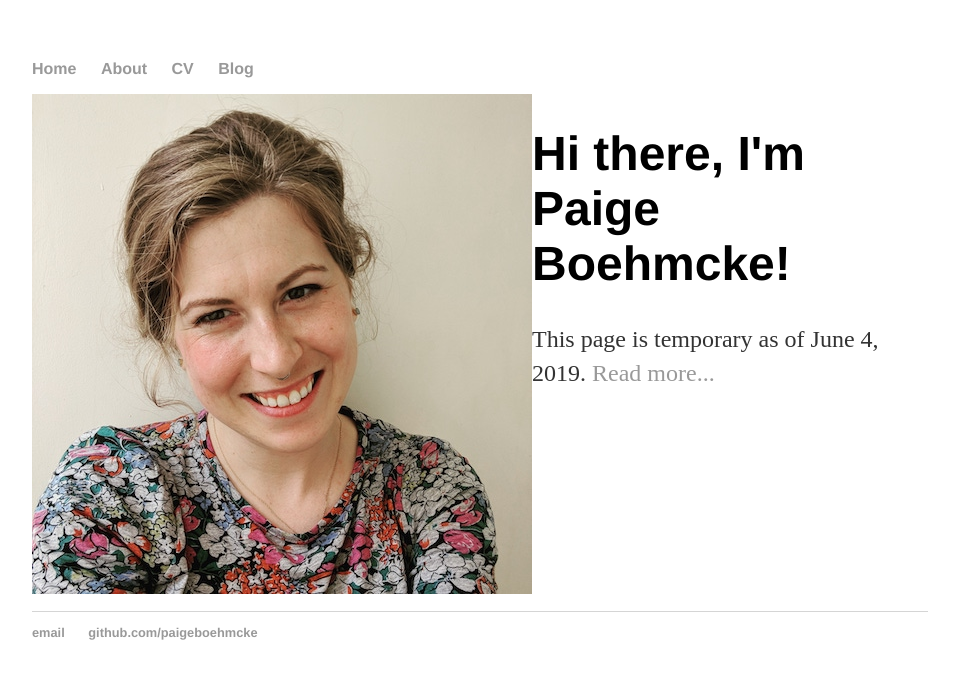
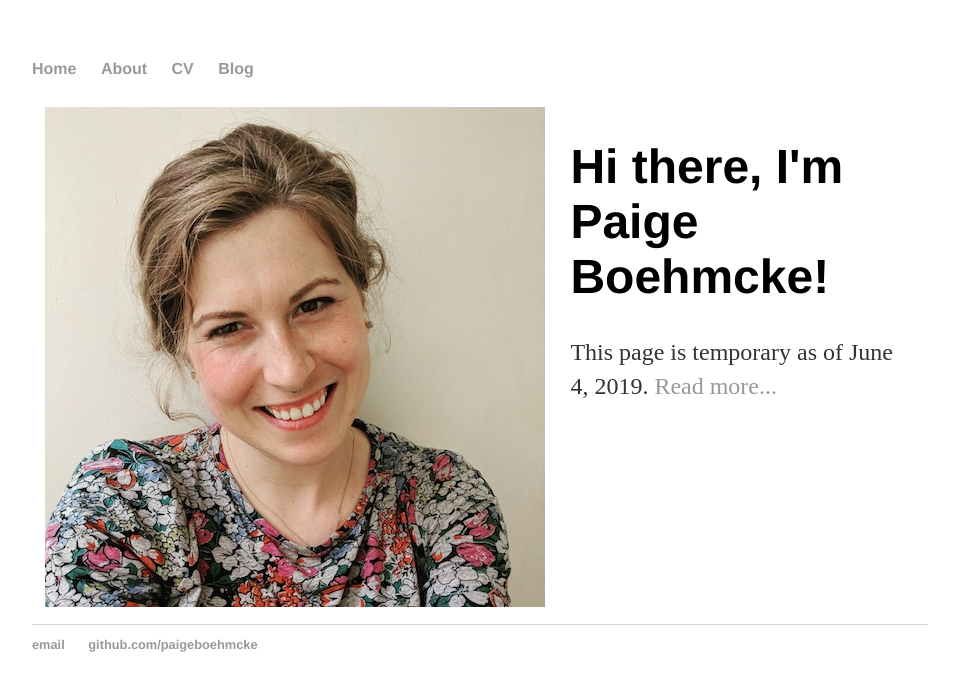
Before and after one commit to paigeboehmcke/paigeboehmcke.github.io, a Jekyll site: the page built from index.html, in a window 1280 px wide. Shown: the top 691 px of the page, without its empty margins (160-1119 px from the left). Built offline with Jekyll 4.4.1, drawn with Linux system fonts in a browser that asks for light colours.

Commit message:
Update main.css

```diff
--- a/css/main.css
+++ b/css/main.css
@@ -42,9 +42,9 @@ ul.posts li {
 }
 .container {
     display: flex; /* equal height of the children */
-    margin-bottom: .8em;
 }
 .blurb {
     display: inline;
+    margin: .8em;
     flex: 1; /* additionally, equal width */
 }
```
